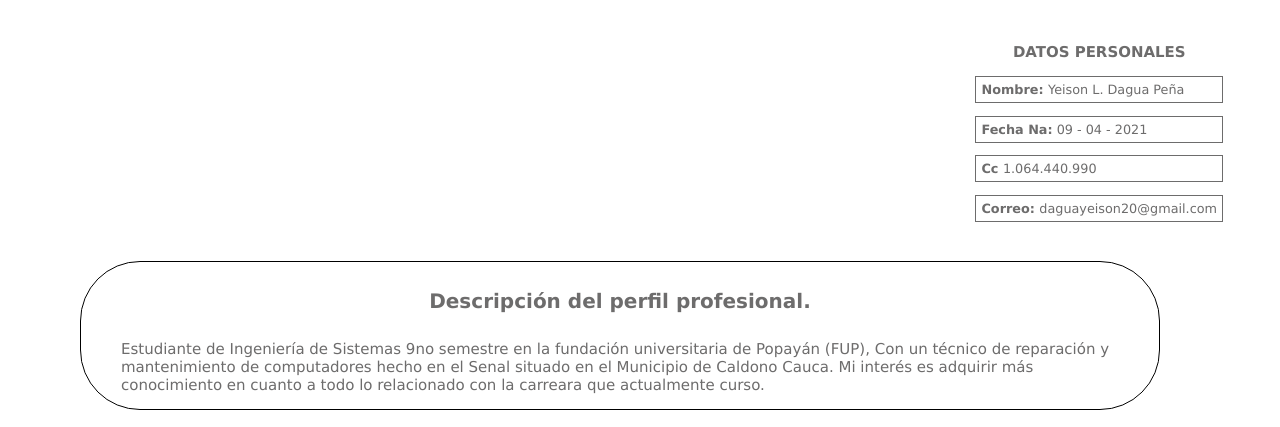
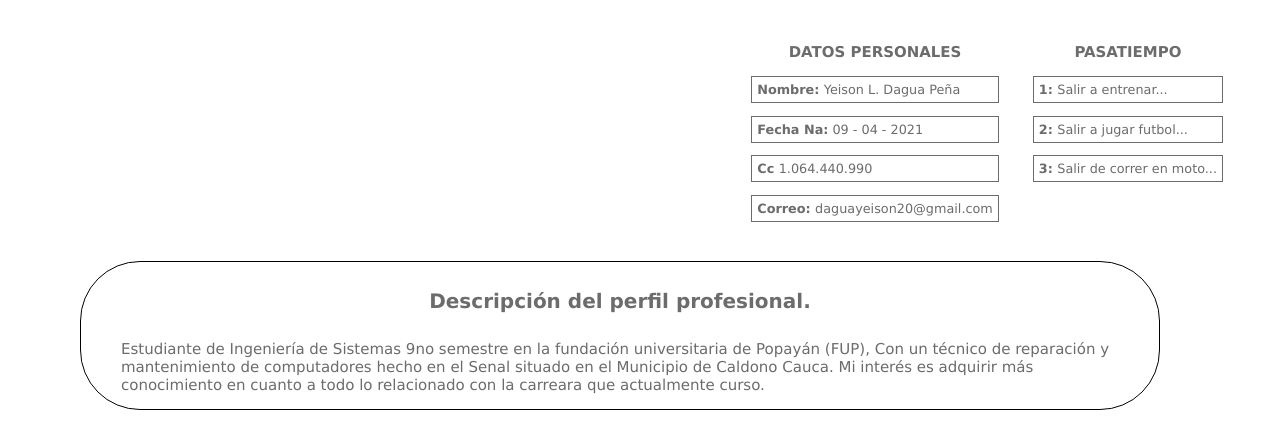
Before and after one commit to DaguaP/taller_1, a plain HTML site: page index.html in a window 1280 px wide. Shown: the part 307-734 px from the top of the page. Drawn offline with Linux system fonts and the light colour scheme.

Commit message:
Añadiendo Pasatiempo desde DaguaPe

```diff
--- a/index.html
+++ b/index.html
@@ -38,6 +38,15 @@
                     </div>
 
 
+                    <div id="tabla">
+                        <h3> PASATIEMPO </h3>
+                        <p id="texto_cuadro"> <b>1: </b> Salir a entrenar...</p>
+                        <p id="texto_cuadro"> <b>2: </b> Salir a jugar futbol...</p>
+                        <p id="texto_cuadro"> <b>3: </b> Salir de correr en moto...</p>
+                        <p id="texto_cuadro1"> .</p>
+                    </div>
+
+
 
                 </article>
             </section>
```
